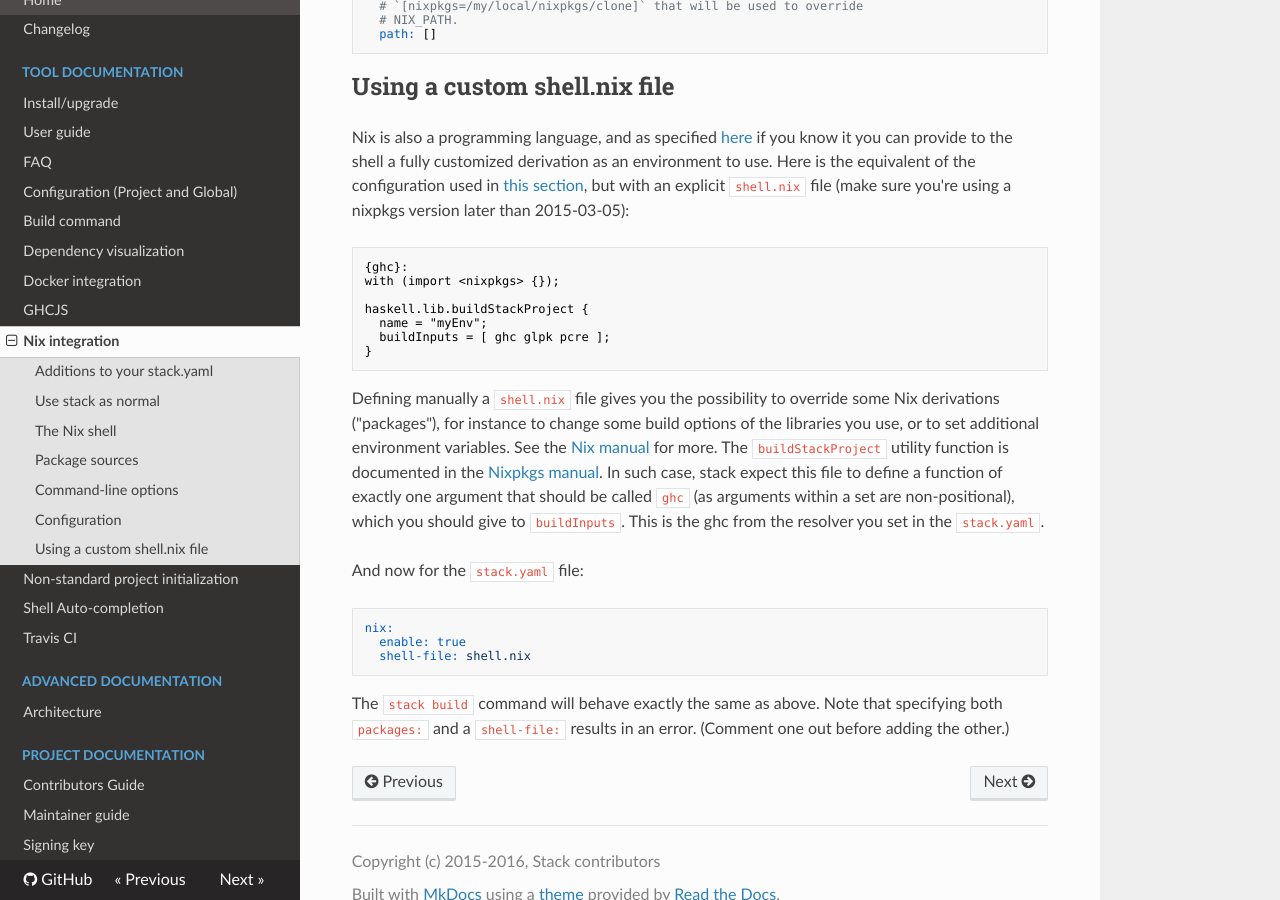
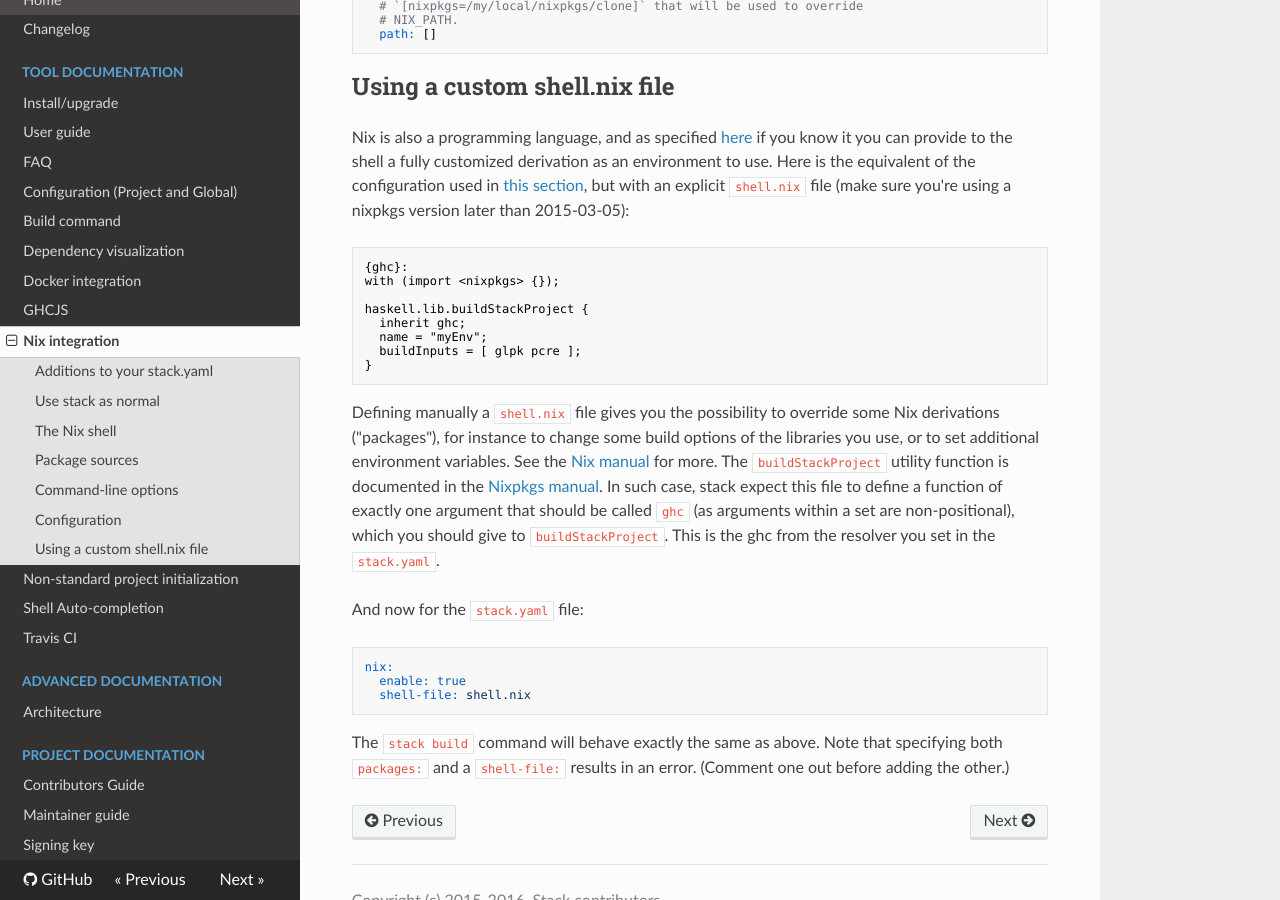
Before and after one commit to commercialhaskell/stack, an MkDocs documentation site: the page built from doc/nix_integration.md, in a window 1280 px wide and 900 px high, scrolled down 3547 px. Built offline with MkDocs 1.6.1, drawn with Linux system fonts in a browser that asks for light colours; nearby versions of some CDN libraries; old or Windows-style settings are respelled for this version of MkDocs.

Commit message:
Stack/Nix: Updated doc to reflect expected behaviour of buildStackProject
See https://github.com/NixOS/nixpkgs/pull/15989

````diff
--- a/doc/nix_integration.md
+++ b/doc/nix_integration.md
@@ -204,8 +204,9 @@ equivalent of the configuration used in
 with (import <nixpkgs> {});
 
 haskell.lib.buildStackProject {
+  inherit ghc;
   name = "myEnv";
-  buildInputs = [ ghc glpk pcre ];
+  buildInputs = [ glpk pcre ];
 }
 ```
 
@@ -216,8 +217,8 @@ libraries you use, or to set additional environment variables. See the
 function is documented in the [Nixpkgs manual][nixpkgs-manual-haskell].  In such
 case, stack expect this file to define a function of exactly one argument that
 should be called `ghc` (as arguments within a set are non-positional), which you
-should give to `buildInputs`. This is the ghc from the resolver you set in the
-`stack.yaml`.
+should give to `buildStackProject`. This is the ghc from the resolver you set in
+the `stack.yaml`.
 
 And now for the `stack.yaml` file:
 
````
